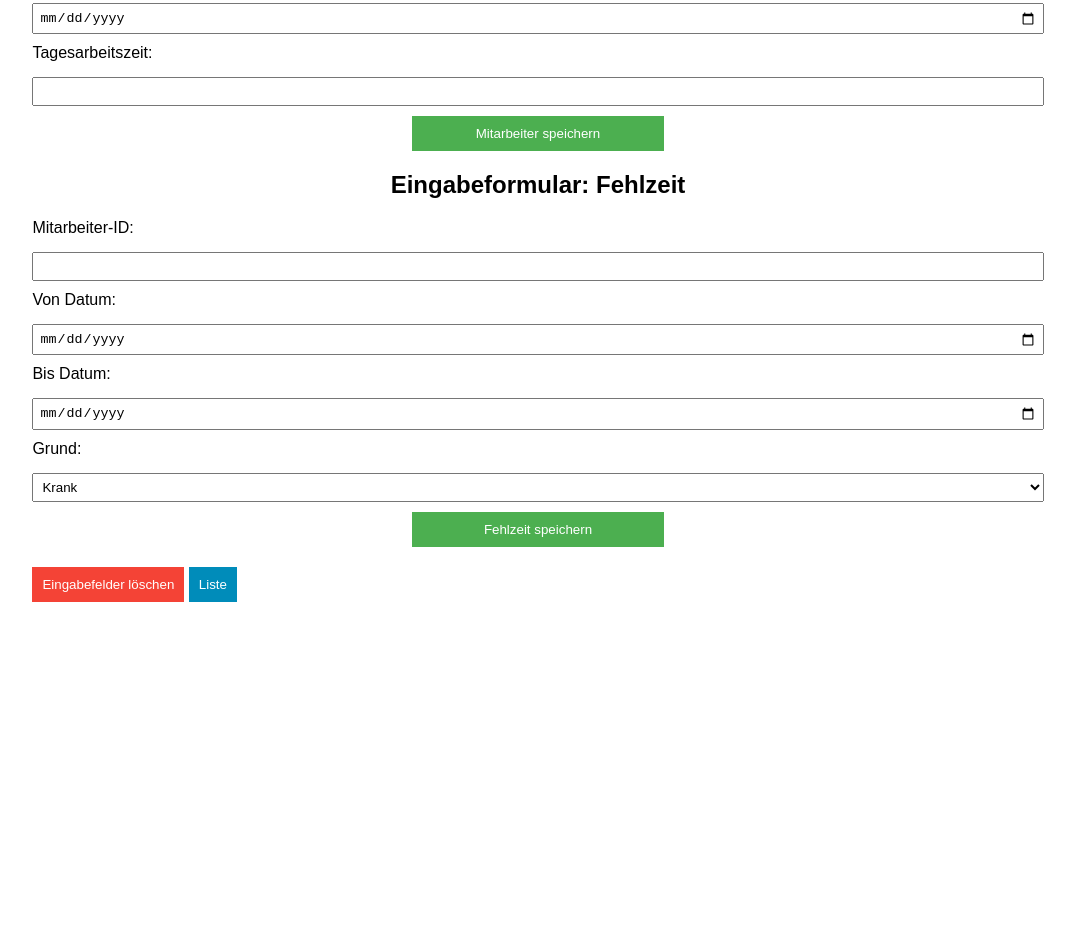
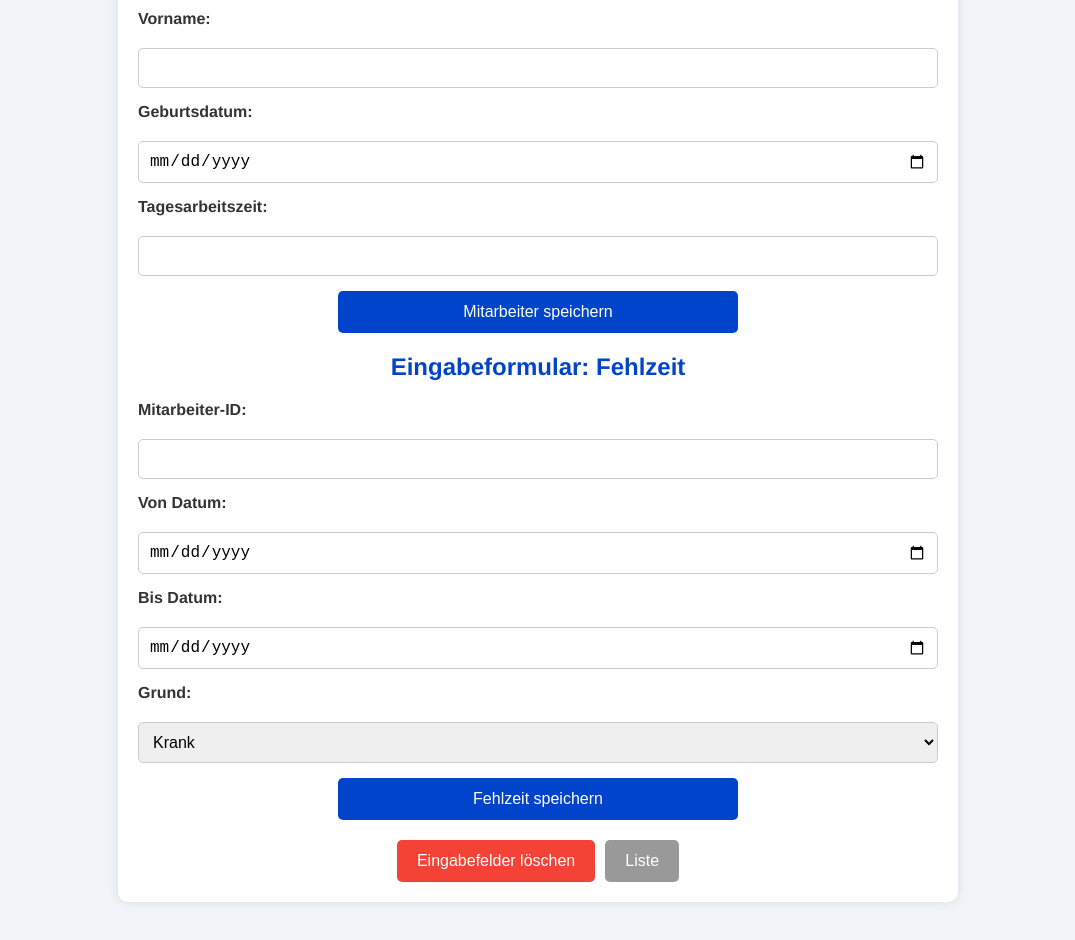
Before and after one commit to fb-sean/timetracker-school, a website: page src/index.html in a window 1280 px wide. Shown: the part 374-1314 px from the top of the page, without its empty margins (102-1177 px from the left). Before the commit the page ends 984 px from the top, so only its background shows below. Drawn offline with Linux system fonts and the light colour scheme.

Commit message:
design changes

```diff
--- a/src/index.html
+++ b/src/index.html
@@ -6,42 +6,59 @@
     <title>Fehlzeiterfassung für Mitarbeiter</title>
     <style>
         body {
-            font-family: Arial, sans-serif;
+            font-family: 'Helvetica Neue', sans-serif;
+            background-color: #f0f4f8;
+            color: #333;
+            margin: 0;
+            padding: 0;
         }
 
         .container {
             width: 80%;
-            margin: 0 auto;
+            max-width: 800px;
+            margin: 50px auto;
+            background-color: #fff;
+            padding: 20px;
+            box-shadow: 0 0 10px rgba(0,0,0,0.1);
+            border-radius: 10px;
         }
 
         h1, h2 {
             text-align: center;
+            color: #0044cc;
         }
 
         form {
             display: flex;
             flex-direction: column;
-            gap: 10px;
+            gap: 15px;
         }
 
         label {
             margin-bottom: 5px;
+            font-weight: bold;
         }
 
         input, select {
-            padding: 5px;
+            padding: 10px;
+            border: 1px solid #ccc;
+            border-radius: 5px;
+            font-size: 16px;
         }
 
         button {
-            padding: 10px;
-            background-color: #4CAF50;
-            color: white;
+            padding: 12px 20px;
+            background-color: #0044cc;
+            color: #fff;
             border: none;
+            border-radius: 5px;
             cursor: pointer;
+            font-size: 16px;
+            transition: background-color 0.3s;
         }
 
         button:hover {
-            background-color: #45a049;
+            background-color: #003399;
         }
 
         .margin-top {
@@ -49,7 +66,7 @@
         }
 
         .button-secondary {
-            background-color: #008CBA !important;
+            background-color: #999 !important;
         }
 
         .button-delete {
@@ -57,13 +74,18 @@
         }
 
         .half-width {
-            width: 25%;
+            width: 50%;
+            margin: 0 auto;
         }
 
         .centered {
-            text-align: center;
+            display: flex;
             justify-content: center;
             align-items: center;
+        }
+
+        .margin-left {
+            margin-left: 10px;
         }
     </style>
 </head>
@@ -117,8 +139,10 @@
         </div>
     </form>
 
-    <button class="margin-top button-delete" onclick="clearForms()">Eingabefelder löschen</button>
-    <button class="margin-top button-secondary" onclick="redirectToList()">Liste</button>
+    <div class="centered">
+        <button class="margin-top button-delete" onclick="clearForms()">Eingabefelder löschen</button>
+        <button class="margin-top margin-left button-secondary" onclick="redirectToList()">Liste</button>
+    </div>
 </div>
 
 <script>
--- a/src/index.js
+++ b/src/index.js
@@ -12,8 +12,8 @@ app.use(bodyParser.json());
 
 const db = mysql.createConnection({
     host: 'localhost',
-    user: '',
-    password: '' // Update with your environment variable
+    user: 'root',
+    password: 'El1xaOVPozdobcUZfiibloafGKAymb0MwjB3GqXxNzGNkK!1' // Update with your environment variable
 });
 
 db.connect((err) => {
@@ -172,7 +172,7 @@ app.post('/toggleHomeOffice/:id', (req, res) => {
             res.status(500).send('Fehler beim Überprüfen des Home Office Status.');
         } else {
             const currentStatus = results.length > 0 ? results[0].HaveHomeOffice : false;
-            const newStatus = !currentStatus;
+            const newStatus = !!!currentStatus;
             const updateHomeOfficeQuery = results.length > 0 ?
                 'UPDATE HomeOffice SET HaveHomeOffice = ? WHERE MA_ID = ?' :
                 'INSERT INTO HomeOffice (HaveHomeOffice, MA_ID) VALUES (?, ?)';
```
Also changed, not shown: src/list.html (+35 -14 lines).
